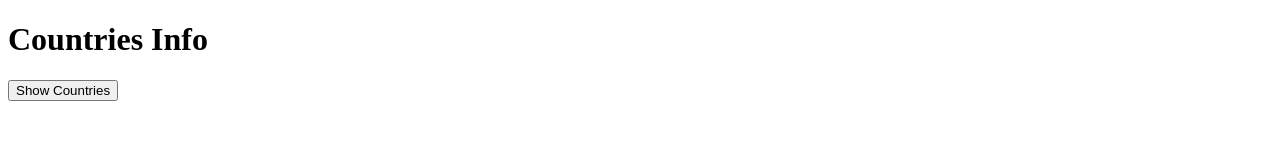
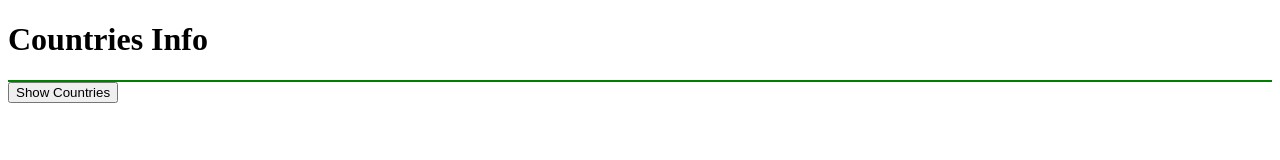
Before and after one commit to omarfarukesham/api-country-showing-, a plain HTML site: page country.html in a window 1280 px wide. Drawn offline with Linux system fonts and the light colour scheme.

Commit message:
css updated

```diff
--- a/country.css
+++ b/country.css
@@ -8,3 +8,8 @@
     padding: 20px;
     margin: 10px;
 }
+#country-details{
+ text-align: center;
+ margin-top: 20px;
+ border: 1px solid green;
+}
```
